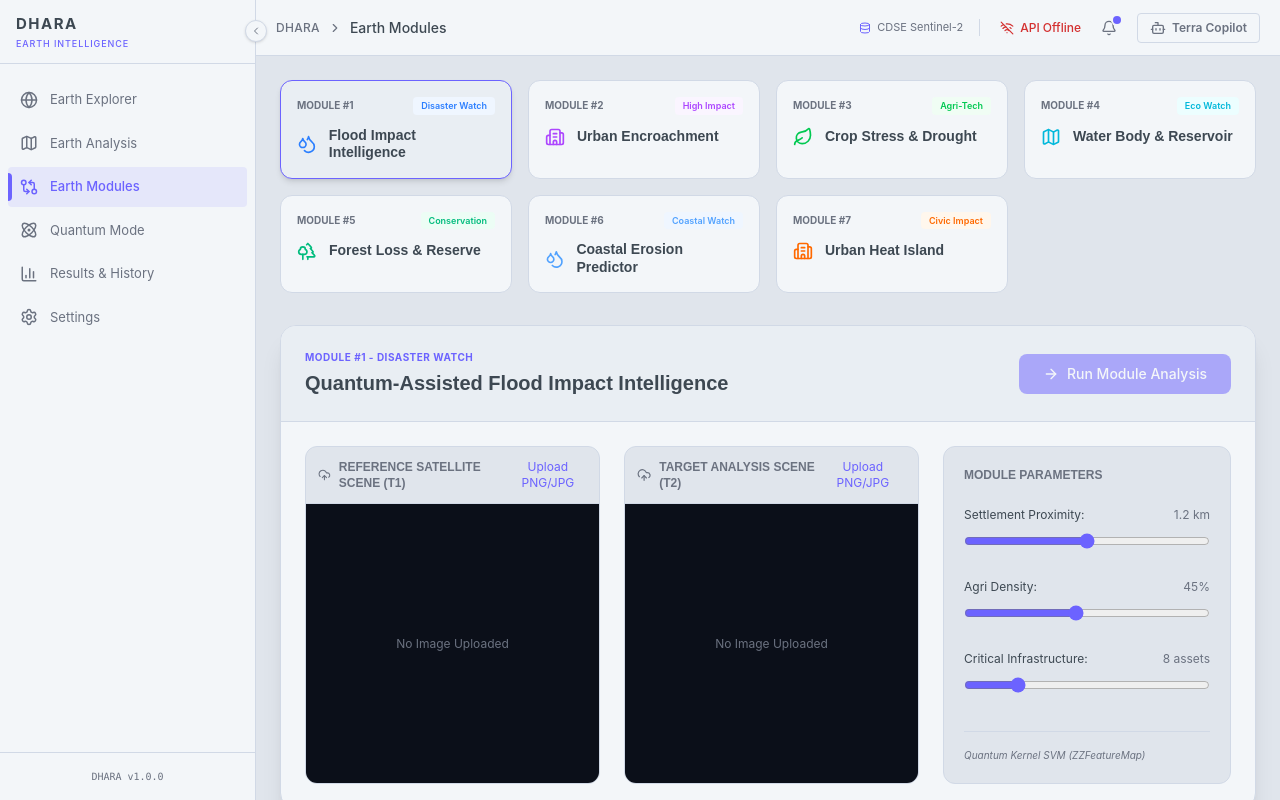
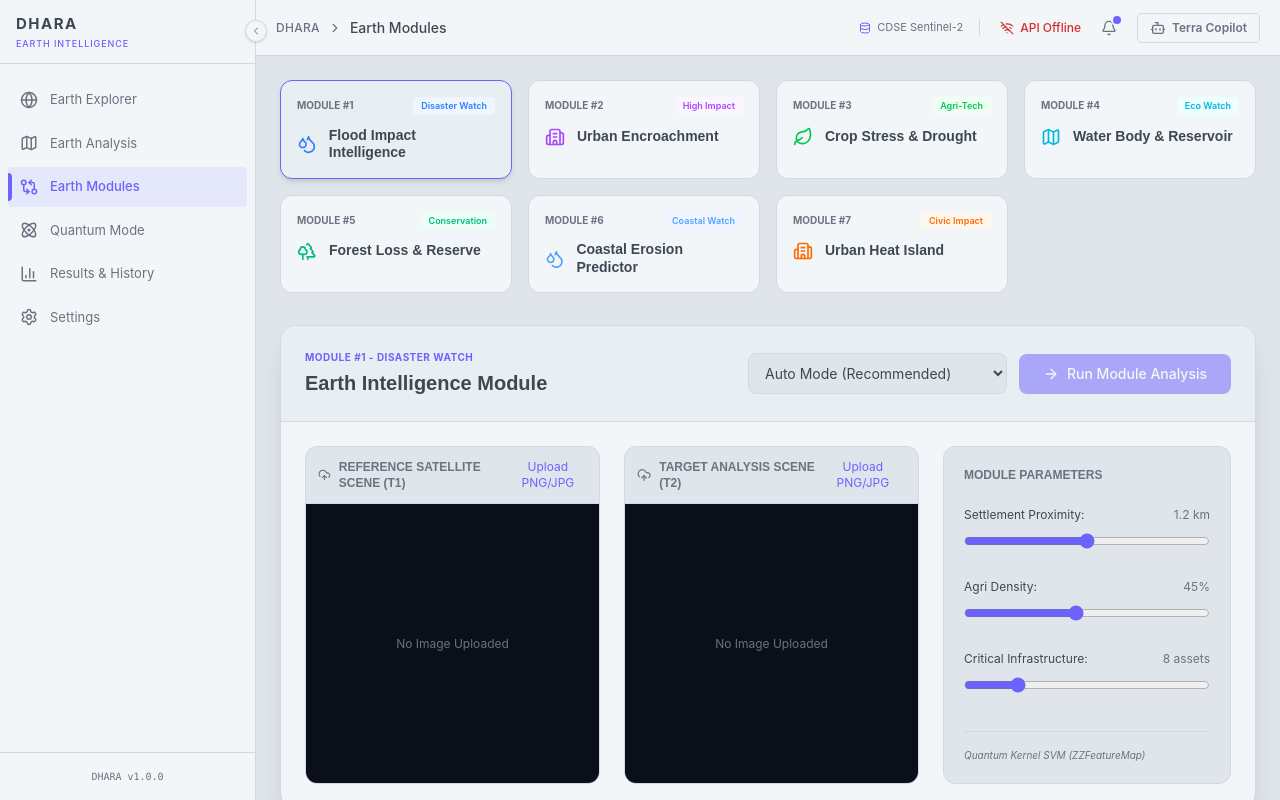
Before and after one commit to sainadh-555/QUANTUMSAT, a React (Vite) app in the folder frontend/: page /QUANTUMSAT/applications in a window 1280 px wide. Built offline with nearby package versions, Linux system fonts and the light colour scheme; no server answers.

Commit message:
feat: add mode selector (Auto/Quantum/Statistical) to Earth Modules

```diff
--- a/frontend/src/pages/Applications.tsx
+++ b/frontend/src/pages/Applications.tsx
@@ -19,6 +19,8 @@ const Applications = () => {
   const [t1File, setT1File] = useState<File | null>(null);
   const [t1Url, setT1Url] = useState<string | null>(null);
   const [t2File, setT2File] = useState<File | null>(null);
+
+  const [method, setMethod] = useState<'auto' | 'statistical' | 'quantum'>('auto');
   const [t2Url, setT2Url] = useState<string | null>(null);
 
   const t1Ref = useRef<HTMLInputElement>(null);
@@ -56,8 +58,10 @@ const Applications = () => {
       const fd = new FormData();
       fd.append('image1', t1File);
       fd.append('image2', t2File);
-      fd.append('method', 'auto');
+      fd.append('method', method);
+      if (method === 'quantum' || method === 'auto') {
         fd.append('use_quantum', 'true');
+      }
 
       const res = await compareImages(fd);
       setResult(res);
@@ -97,8 +101,18 @@ const Applications = () => {
           <div className="p-6 border-b border-border flex justify-between items-center bg-surfaceHover">
             <div>
               <span className="text-[10px] font-bold text-primary uppercase tracking-wider mb-1 block">{activeApp.module} - {activeApp.badge}</span>
-              <h2 className="text-xl font-bold text-textMain">Quantum-Assisted {activeApp.title}</h2>
+              <h2 className="text-xl font-bold text-textMain">Earth Intelligence Module</h2>
             </div>
+            <div className="flex items-center gap-3">
+              <select
+                value={method}
+                onChange={(e) => setMethod(e.target.value as any)}
+                className="bg-background border border-border rounded-lg px-3 py-2.5 text-sm text-textMain focus:outline-none focus:border-primary"
+              >
+                <option value="auto">Auto Mode (Recommended)</option>
+                <option value="quantum">Quantum Mode (ZZFeatureMap)</option>
+                <option value="statistical">Classical AI Mode</option>
+              </select>
               <button
                 onClick={runAnalysis}
                 disabled={loading || !t1File || !t2File}
@@ -107,6 +121,7 @@ const Applications = () => {
                 {loading ? <Loader2 className="w-4 h-4 animate-spin" /> : <ArrowRight className="w-4 h-4" />}
                 {loading ? 'Analyzing...' : 'Run Module Analysis'}
               </button>
+            </div>
           </div>
 
           {/* Content */}
```
Lines whose indentation alone changed are shown as unchanged.
